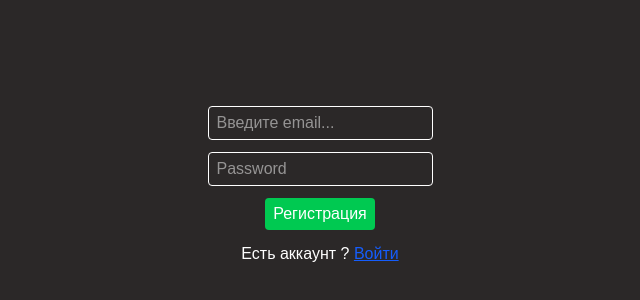
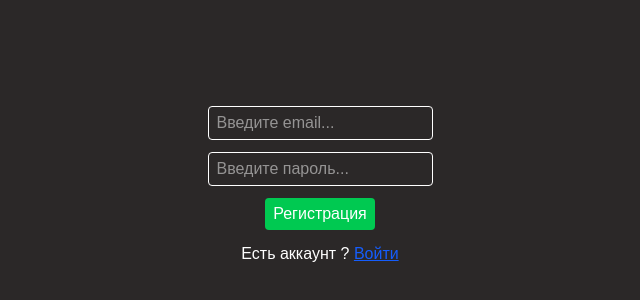
Before and after one commit to DNikulshin/nextjs15-crm, a Next.js app: page /register in a window 1280 px wide. Shown: the part 214-514 px from the top of the page, without its empty margins (320-960 px from the left). Built offline with nearby package versions, Linux system fonts and the light colour scheme; no server answers.

Commit message:
edit field type password on register form

```diff
--- a/src/components/RegisterForm.tsx
+++ b/src/components/RegisterForm.tsx
@@ -26,8 +26,8 @@ export function RegisterForm() {
         <input
           id="password"
           name="password"
-          type="Введите пароль..."
-          placeholder="Password"
+          type="password"
+          placeholder="Введите пароль..."
           className="px-2 py-1 rounded-sm border border-white"
         />
       </div>
```
